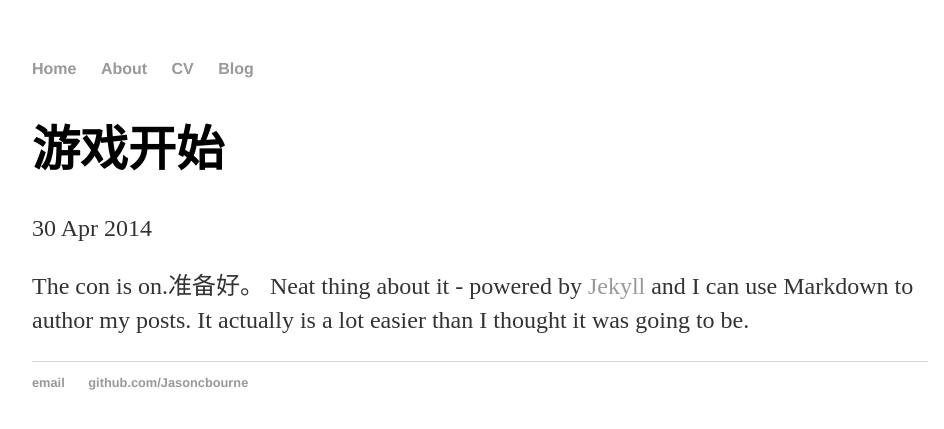
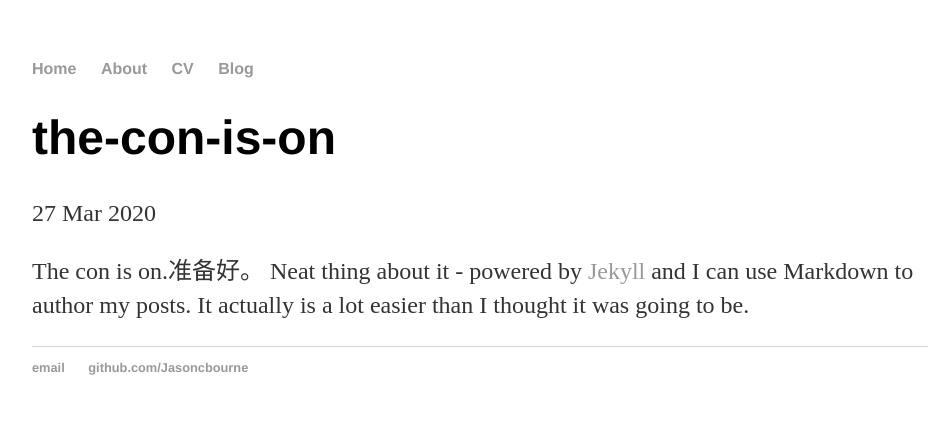
Before and after one commit to Jasoncbourne/Jasoncbourne.github.io, a Jekyll site: the page built from _posts/2020-03-27-the-con-is-on.md, in a window 1280 px wide. Shown: the top 429 px of the page, without its empty margins (160-1104 px from the left). Built offline with Jekyll 4.4.1, drawn with Linux system fonts in a browser that asks for light colours.

Commit message:
Update 2020-03-27-the-con-is-on.md

```diff
--- a/_posts/2020-03-27-the-con-is-on.md
+++ b/_posts/2020-03-27-the-con-is-on.md
@@ -1,7 +1,7 @@
 ---
 layout: post
-title: "游戏开始"
-date: 2014-04-30
+title: "the-con-is-on"
+date: 2020-03-27
 ---
 
 The con is on.准备好。 Neat thing about it - powered by [Jekyll](http://jekyllrb.com) and I can use Markdown to author my posts. It actually is a lot easier than I thought it was going to be.
```
